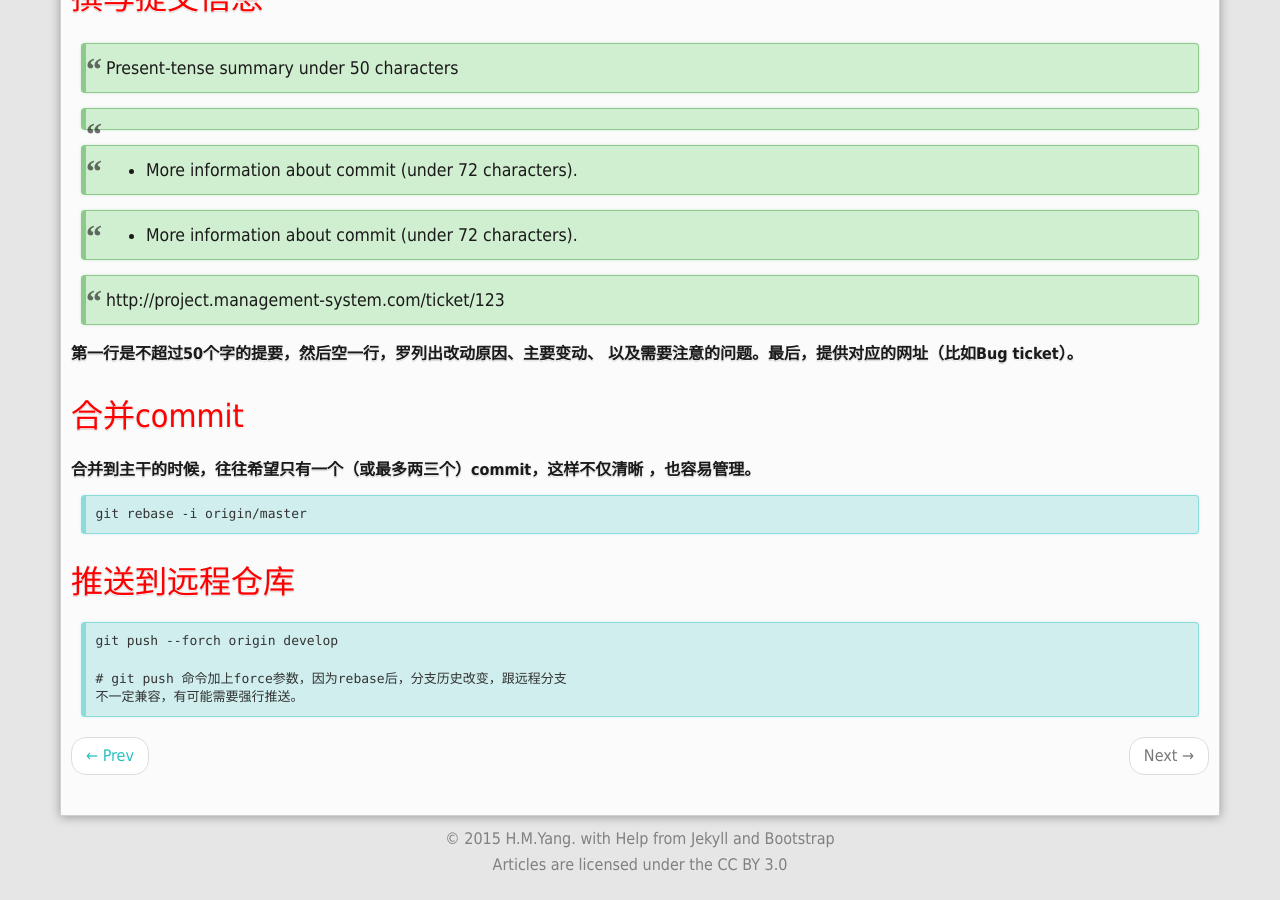
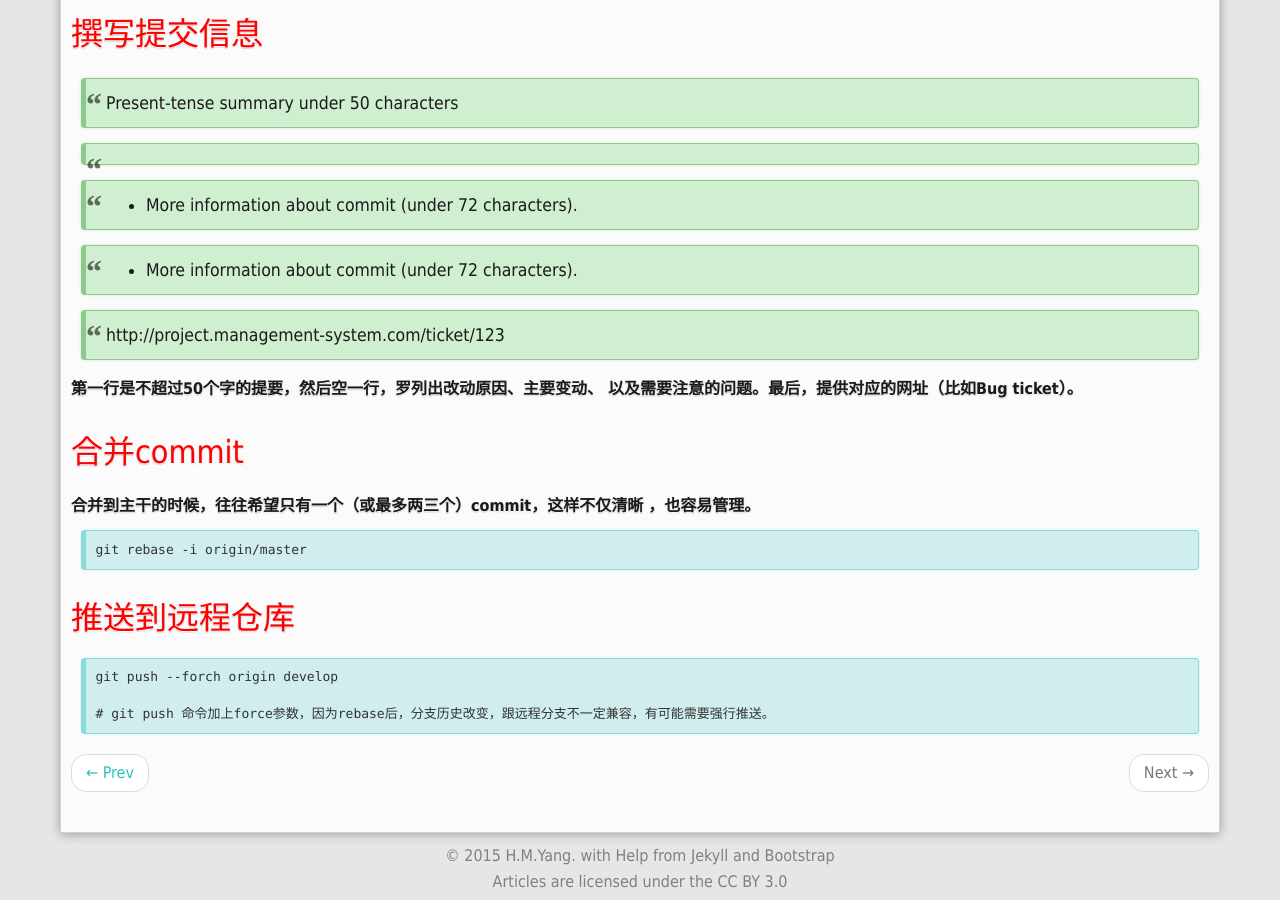
Before and after one commit to YHM07/yhm07.github.io, a Jekyll site: the page built from _posts/2015-08-25-a-git-branching-model.md, in a window 1280 px wide and 900 px high, scrolled down 3729 px. Built offline with Jekyll 4.4.1, drawn with Linux system fonts in a browser that asks for light colours; Markdown is read by kramdown in place of the engine named in the settings; comment, search, counter and statistics services are not loaded; some of the changed text lies outside the part shown.

Commit message:
git操作说明

````diff
--- a/_posts/2015-08-25-a-git-branching-model.md
+++ b/_posts/2015-08-25-a-git-branching-model.md
@@ -8,6 +8,7 @@
 **Git** 分支管理策略
 
 参考：
+
 [A successful Git branching model][1]
 
 [Git分支管理策略][2]
@@ -88,7 +89,7 @@
 ```
 	git checkout -b feature-x develop
 
-	# 功能分支命名可以采用feature-\*的形式
+	# 功能分支命名可以采用feature-*的形式
 ```
 
 - 将功能分支合并到develop分支
@@ -232,5 +233,4 @@
 
 	git push --forch origin develop
 
-	# git push 命令加上force参数，因为rebase后，分支历史改变，跟远程分支
-	不一定兼容，有可能需要强行推送。
+	# git push 命令加上force参数，因为rebase后，分支历史改变，跟远程分支不一定兼容，有可能需要强行推送。
````
